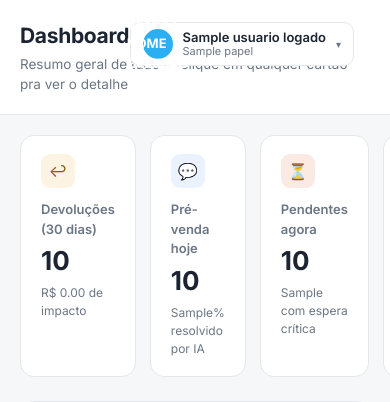
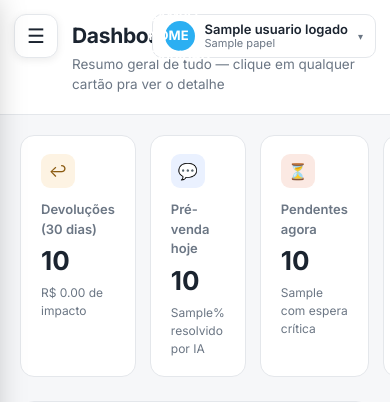
Before and after one commit to Clubmarketplace/club-dashboard, a Python web app: template app/templates/dashboard.html in a window 390 px wide; the page is wider, and only the part inside the window is pictured. Shown: the top 402 px of that part. Run offline with Jinja, Linux system fonts and the light colour scheme; the template is opened without the code that fills it: most values are stand-ins (such as "Sample title", 1, 10 or a date in 2020).

Commit message:
Add files via upload

```diff
--- a/app/static/dashboard.css
+++ b/app/static/dashboard.css
@@ -582,8 +582,32 @@ main {
   .cmx-shell {
     grid-template-columns: 1fr;
   }
+  /* Celular / tela estreita: o menu vira uma gaveta que desliza da
+     esquerda, aberta pelo botão ☰ (criado por static/menu-celular.js). */
   .cmx-sidebar {
-    display: none;
+    position: fixed;
+    top: 0;
+    bottom: 0;
+    left: 0;
+    width: min(280px, 84vw);
+    z-index: 60;
+    overflow-y: auto;
+    transform: translateX(-105%);
+    transition: transform .25s ease;
+    box-shadow: 8px 0 30px rgba(0, 0, 0, .25);
+  }
+  body.cmx-menu-aberto .cmx-sidebar {
+    transform: translateX(0);
+  }
+  body.cmx-menu-aberto {
+    overflow: hidden; /* a página de fundo não rola com o menu aberto */
+  }
+  .cmx-topbar {
+    padding-left: 72px !important; /* espaço pro botão ☰ */
+  }
+  .cmx-menu-usuario {
+    top: 14px;
+    right: 14px;
   }
   .cmx-hero {
     grid-template-columns: 1fr;
@@ -607,3 +631,63 @@ main {
     gap: 14px;
   }
 }
+
+
+/* ---------- Menu no celular: botão ☰, fundo escurecido e botão ✕ ---------- */
+.cmx-botao-menu, .cmx-veu-menu, .cmx-fechar-menu { display: none; }
+
+@media (max-width: 980px) {
+  .cmx-botao-menu {
+    display: flex;
+    position: fixed;
+    top: 14px;
+    left: 14px;
+    z-index: 55;
+    width: 44px;
+    height: 44px;
+    align-items: center;
+    justify-content: center;
+    border-radius: 12px;
+    border: 1px solid var(--cmx-borda);
+    background: var(--cmx-papel);
+    color: var(--cmx-texto);
+    font-size: 20px;
+    cursor: pointer;
+    box-shadow: 0 2px 8px rgba(0, 0, 0, .08);
+  }
+  .cmx-veu-menu {
+    display: block;
+    position: fixed;
+    inset: 0;
+    z-index: 58;
+    background: rgba(10, 15, 20, .45);
+    opacity: 0;
+    pointer-events: none;
+    transition: opacity .25s ease;
+  }
+  body.cmx-menu-aberto .cmx-veu-menu {
+    opacity: 1;
+    pointer-events: auto;
+  }
+  .cmx-fechar-menu {
+    display: flex;
+    position: absolute;
+    top: 14px;
+    right: 12px;
+    width: 34px;
+    height: 34px;
+    align-items: center;
+    justify-content: center;
+    border-radius: 9px;
+    border: 1px solid rgba(255, 255, 255, .18);
+    background: transparent;
+    color: #cfd6de;
+    font-size: 16px;
+    cursor: pointer;
+  }
+  .cmx-sidebar .cmx-marca { padding-right: 44px; } /* logo não fica embaixo do ✕ */
+}
+
+@media (prefers-reduced-motion: reduce) {
+  .cmx-sidebar, .cmx-veu-menu { transition: none; }
+}
--- a/app/templates/cancelamentos.html
+++ b/app/templates/cancelamentos.html
@@ -7,7 +7,7 @@
   <link rel="preconnect" href="https://fonts.googleapis.com" />
   <link rel="preconnect" href="https://fonts.gstatic.com" crossorigin />
   <link href="https://fonts.googleapis.com/css2?family=Lora:wght@500;600;700&family=Inter:wght@400;500;600;700&display=swap" rel="stylesheet" />
-  <link rel="stylesheet" href="/static/dashboard.css?v=6" />
+  <link rel="stylesheet" href="/static/dashboard.css?v=7" />
 </head>
 <body>
   <div class="cmx-shell">
@@ -119,5 +119,6 @@
   </div>
 
   <script src="/static/cancelamentos.js"></script>
+  <script src="/static/menu-celular.js?v=1"></script>
 </body>
 </html>
--- a/app/templates/contas.html
+++ b/app/templates/contas.html
@@ -7,7 +7,7 @@
   <link rel="preconnect" href="https://fonts.googleapis.com" />
   <link rel="preconnect" href="https://fonts.gstatic.com" crossorigin />
   <link href="https://fonts.googleapis.com/css2?family=Lora:wght@500;600;700&family=Inter:wght@400;500;600;700&display=swap" rel="stylesheet" />
-  <link rel="stylesheet" href="/static/dashboard.css?v=6" />
+  <link rel="stylesheet" href="/static/dashboard.css?v=7" />
 </head>
 <body>
   <div class="cmx-shell">
@@ -160,5 +160,6 @@
   </div>
 
   <script src="/static/contas.js"></script>
+  <script src="/static/menu-celular.js?v=1"></script>
 </body>
 </html>
--- a/app/templates/criar-usuario.html
+++ b/app/templates/criar-usuario.html
@@ -7,7 +7,7 @@
   <link rel="preconnect" href="https://fonts.googleapis.com" />
   <link rel="preconnect" href="https://fonts.gstatic.com" crossorigin />
   <link href="https://fonts.googleapis.com/css2?family=Lora:wght@500;600;700&family=Inter:wght@400;500;600;700&display=swap" rel="stylesheet" />
-  <link rel="stylesheet" href="/static/dashboard.css?v=6" />
+  <link rel="stylesheet" href="/static/dashboard.css?v=7" />
   <style>
     .cu-cartao { background:#fff; border:1px solid var(--cmx-borda); border-radius:14px; padding:26px 28px; max-width:520px; }
     .cu-cartao label { display:block; font-size:13px; font-weight:600; margin-bottom:7px; margin-top:18px; }
@@ -186,5 +186,6 @@ Use esse código uma vez só, pra criar sua senha pessoal.</div>
       </main>
     </div>
   </div>
+  <script src="/static/menu-celular.js?v=1"></script>
 </body>
 </html>
--- a/app/templates/dashboard.html
+++ b/app/templates/dashboard.html
@@ -7,7 +7,7 @@
   <link rel="preconnect" href="https://fonts.googleapis.com" />
   <link rel="preconnect" href="https://fonts.gstatic.com" crossorigin />
   <link href="https://fonts.googleapis.com/css2?family=Lora:wght@500;600;700&family=Inter:wght@400;500;600;700&display=swap" rel="stylesheet" />
-  <link rel="stylesheet" href="/static/dashboard.css?v=6" />
+  <link rel="stylesheet" href="/static/dashboard.css?v=7" />
   <style>
     .db-resumo-grid { display:grid; grid-template-columns:repeat(4,1fr); gap:14px; margin-bottom:24px; }
     .db-card { background:#fff; border:1px solid var(--cmx-borda); border-radius:14px; padding:18px 20px; text-decoration:none; color:inherit; display:block; transition:box-shadow .15s, transform .15s; }
@@ -130,5 +130,6 @@
       </main>
     </div>
   </div>
+  <script src="/static/menu-celular.js?v=1"></script>
 </body>
 </html>
--- a/app/templates/devolucoes.html
+++ b/app/templates/devolucoes.html
@@ -8,7 +8,7 @@
   <link rel="preconnect" href="https://fonts.gstatic.com" crossorigin />
   <link href="https://fonts.googleapis.com/css2?family=Lora:wght@500;600;700&family=Inter:wght@400;500;600;700&display=swap" rel="stylesheet" />
   <script src="/static/vendor/chart.umd.min.js"></script>
-  <link rel="stylesheet" href="/static/dashboard.css?v=6" />
+  <link rel="stylesheet" href="/static/dashboard.css?v=7" />
 </head>
 <body>
   <div class="cmx-shell">
@@ -173,5 +173,6 @@
   </div>
 
   <script src="/static/dashboard.js"></script>
+  <script src="/static/menu-celular.js?v=1"></script>
 </body>
 </html>
--- a/app/templates/editar-usuario.html
+++ b/app/templates/editar-usuario.html
@@ -7,7 +7,7 @@
   <link rel="preconnect" href="https://fonts.googleapis.com" />
   <link rel="preconnect" href="https://fonts.gstatic.com" crossorigin />
   <link href="https://fonts.googleapis.com/css2?family=Lora:wght@500;600;700&family=Inter:wght@400;500;600;700&display=swap" rel="stylesheet" />
-  <link rel="stylesheet" href="/static/dashboard.css?v=6" />
+  <link rel="stylesheet" href="/static/dashboard.css?v=7" />
   <style>
     .eu-cartao { background:#fff; border:1px solid var(--cmx-borda); border-radius:14px; padding:26px 28px; max-width:520px; }
     .eu-cartao label { display:block; font-size:13px; font-weight:600; margin-bottom:7px; margin-top:18px; }
@@ -152,5 +152,6 @@
       </main>
     </div>
   </div>
+  <script src="/static/menu-celular.js?v=1"></script>
 </body>
 </html>
--- a/app/templates/eventos-webhook.html
+++ b/app/templates/eventos-webhook.html
@@ -7,7 +7,7 @@
   <link rel="preconnect" href="https://fonts.googleapis.com" />
   <link rel="preconnect" href="https://fonts.gstatic.com" crossorigin />
   <link href="https://fonts.googleapis.com/css2?family=Lora:wght@500;600;700&family=Inter:wght@400;500;600;700&display=swap" rel="stylesheet" />
-  <link rel="stylesheet" href="/static/dashboard.css?v=6" />
+  <link rel="stylesheet" href="/static/dashboard.css?v=7" />
   <style>
     .cmx-evento-card { background: #fff; border: 1px solid var(--cmx-borda); border-radius: 10px; padding: 12px 16px; margin-bottom: 10px; }
     .cmx-evento-topo { display: flex; justify-content: space-between; align-items: center; font-size: 13px; color: var(--cmx-texto-suave); margin-bottom: 6px; }
@@ -131,5 +131,6 @@
 
     document.addEventListener("DOMContentLoaded", carregar);
   </script>
+  <script src="/static/menu-celular.js?v=1"></script>
 </body>
 </html>
--- a/app/templates/manuais.html
+++ b/app/templates/manuais.html
@@ -7,7 +7,7 @@
   <link rel="preconnect" href="https://fonts.googleapis.com" />
   <link rel="preconnect" href="https://fonts.gstatic.com" crossorigin />
   <link href="https://fonts.googleapis.com/css2?family=Lora:wght@500;600;700&family=Inter:wght@400;500;600;700&display=swap" rel="stylesheet" />
-  <link rel="stylesheet" href="/static/dashboard.css?v=6" />
+  <link rel="stylesheet" href="/static/dashboard.css?v=7" />
 </head>
 <body>
   <div class="cmx-shell">
@@ -115,5 +115,6 @@
   </div>
 
   <script src="/static/manuais.js"></script>
+  <script src="/static/menu-celular.js?v=1"></script>
 </body>
 </html>
--- a/app/templates/painel-cancelamentos.html
+++ b/app/templates/painel-cancelamentos.html
@@ -7,7 +7,7 @@
   <link rel="preconnect" href="https://fonts.googleapis.com" />
   <link rel="preconnect" href="https://fonts.gstatic.com" crossorigin />
   <link href="https://fonts.googleapis.com/css2?family=Lora:wght@500;600;700&family=Inter:wght@400;500;600;700&display=swap" rel="stylesheet" />
-  <link rel="stylesheet" href="/static/dashboard.css?v=6" />
+  <link rel="stylesheet" href="/static/dashboard.css?v=7" />
   <style>
     .cc-kpis { display:flex; gap:14px; margin: 18px 0 22px; }
     .cc-kpi { background:#fff; border:1px solid var(--cmx-borda); border-radius:12px; padding:14px 18px; flex:1; }
@@ -398,5 +398,6 @@
       if (todasSolicitacoes.length <= porPagina) atualizar();
     }, 15000);
   </script>
+  <script src="/static/menu-celular.js?v=1"></script>
 </body>
 </html>
--- a/app/templates/pos-venda.html
+++ b/app/templates/pos-venda.html
@@ -7,7 +7,7 @@
   <link rel="preconnect" href="https://fonts.googleapis.com" />
   <link rel="preconnect" href="https://fonts.gstatic.com" crossorigin />
   <link href="https://fonts.googleapis.com/css2?family=Lora:wght@500;600;700&family=Inter:wght@400;500;600;700&display=swap" rel="stylesheet" />
-  <link rel="stylesheet" href="/static/dashboard.css?v=6" />
+  <link rel="stylesheet" href="/static/dashboard.css?v=7" />
 </head>
 <body>
   <div class="cmx-shell">
@@ -126,5 +126,6 @@
   </div>
 
   <script src="/static/pos-venda.js"></script>
+  <script src="/static/menu-celular.js?v=1"></script>
 </body>
 </html>
--- a/app/templates/pre-venda.html
+++ b/app/templates/pre-venda.html
@@ -7,7 +7,7 @@
   <link rel="preconnect" href="https://fonts.googleapis.com" />
   <link rel="preconnect" href="https://fonts.gstatic.com" crossorigin />
   <link href="https://fonts.googleapis.com/css2?family=Lora:wght@500;600;700&family=Inter:wght@400;500;600;700&display=swap" rel="stylesheet" />
-  <link rel="stylesheet" href="/static/dashboard.css?v=6" />
+  <link rel="stylesheet" href="/static/dashboard.css?v=7" />
 </head>
 <body>
   <div class="cmx-shell">
@@ -126,5 +126,6 @@
   </div>
 
   <script src="/static/pre-venda.js?v=2"></script>
+  <script src="/static/menu-celular.js?v=1"></script>
 </body>
 </html>
--- a/app/templates/usuarios.html
+++ b/app/templates/usuarios.html
@@ -7,7 +7,7 @@
   <link rel="preconnect" href="https://fonts.googleapis.com" />
   <link rel="preconnect" href="https://fonts.gstatic.com" crossorigin />
   <link href="https://fonts.googleapis.com/css2?family=Lora:wght@500;600;700&family=Inter:wght@400;500;600;700&display=swap" rel="stylesheet" />
-  <link rel="stylesheet" href="/static/dashboard.css?v=6" />
+  <link rel="stylesheet" href="/static/dashboard.css?v=7" />
   <style>
     .us-cartao { background:#fff; border:1px solid var(--cmx-borda); border-radius:14px; overflow:hidden; }
     table.us-tabela { width:100%; border-collapse:collapse; font-size:13.5px; }
@@ -274,5 +274,6 @@ Use esse código uma vez só, pra criar sua senha pessoal.</div>
     document.getElementById("painel-adicionar").classList.add("aberto");
     {% endif %}
   </script>
+  <script src="/static/menu-celular.js?v=1"></script>
 </body>
 </html>
```
Also changed, not shown: app/static/menu-celular.js (added, +63 -0 lines).
